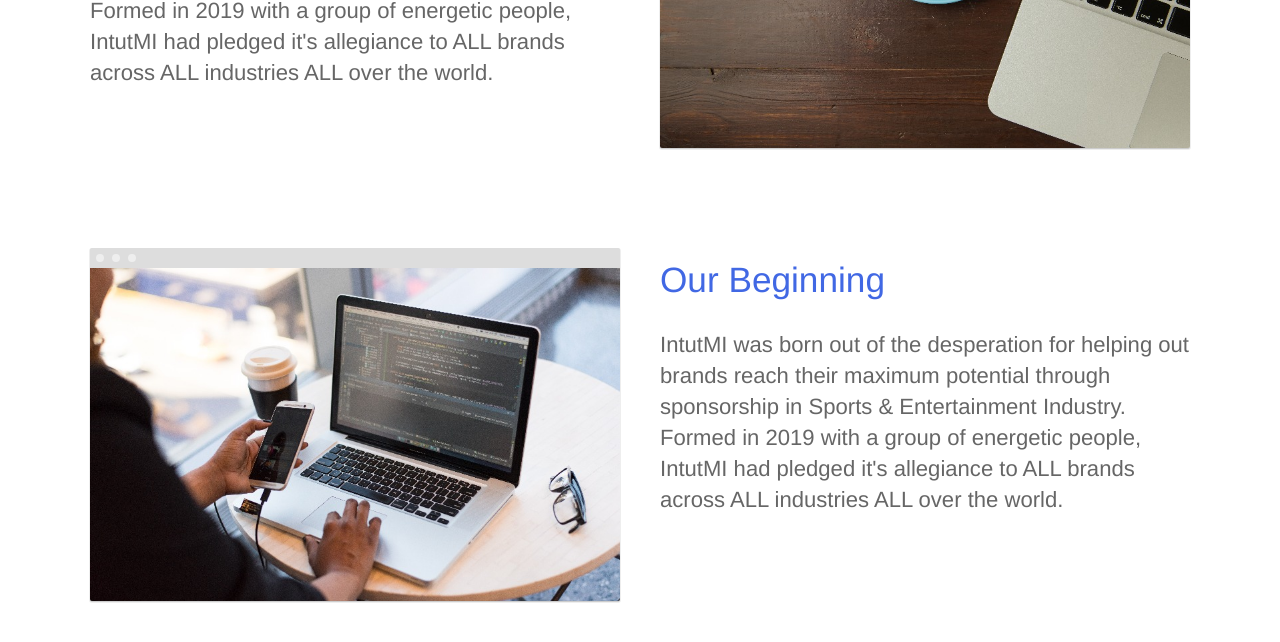
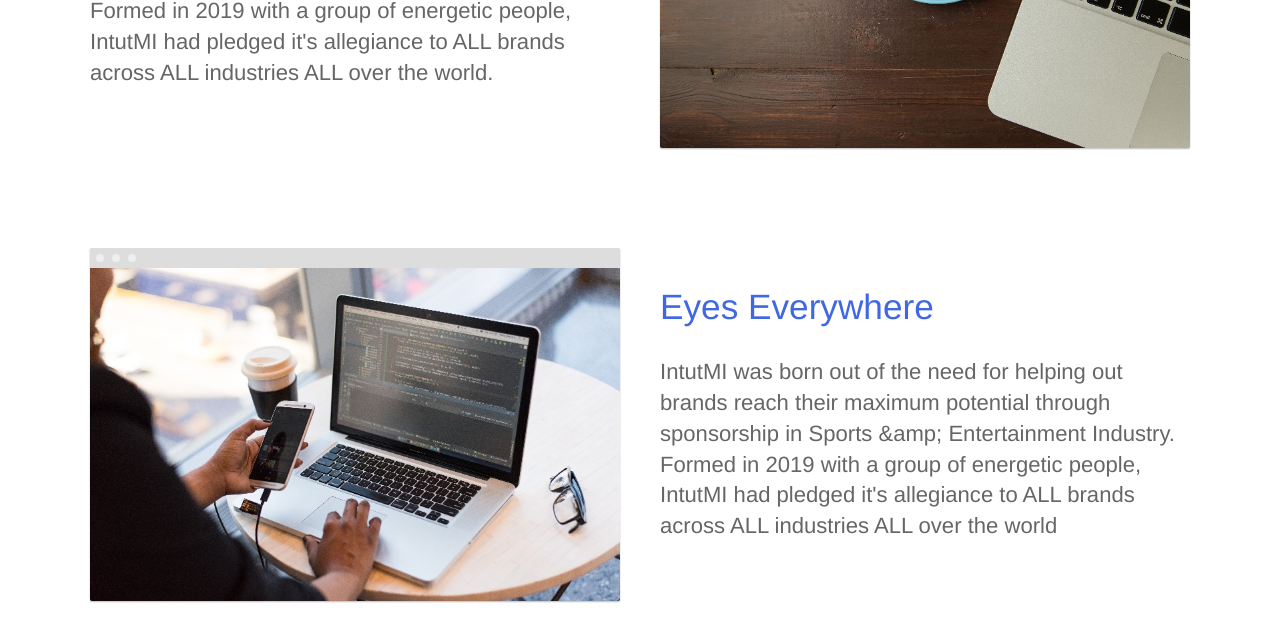
Before and after one commit to intutdev/intutmi.github.io, a Jekyll site: the page built from index.html, in a window 1280 px wide and 1400 px high, scrolled down 1216 px, cut to the strip 0-681 px from the top of the window. Shown: the top 642 px of the strip. Built offline with Jekyll 4.4.1, drawn with Linux system fonts in a browser that asks for light colours; some of the changed text lies outside the part shown.

Commit message:
Updated 2 files via CloudCannon

```diff
--- a/index.html
+++ b/index.html
@@ -28,9 +28,8 @@
 	<section>
 		<div class="container flex">
 			<div class="text editable">
-				<h2 style="color:#4168e4" font-weight:bold="">Our Beginning</h2>
-				<p>IntutMI was born out of the desperation for helping out brands reach their maximum potential through sponsorship in Sports &amp; Entertainment Industry. Formed in 2019 with a group of energetic people, IntutMI had pledged it's allegiance to ALL brands across ALL industries ALL over the world.</p>
-				<p>&nbsp;</p>
+				<h2 style="color:#4168e4" font-weight:bold="">Eyes Everywhere</h2>
+				<p>IntutMI was born out of the need for helping out brands reach their maximum potential through sponsorship in Sports &amp;amp; Entertainment Industry. Formed in 2019 with a group of energetic people, IntutMI had pledged it's allegiance to ALL brands across ALL industries ALL over the world</p>
 			</div>
 			<div class="image">
 				<img src="/images/canva---person-looking-at-phone-and-at-macbook-pro.jpg" alt="Screenshot" class="screenshot editable" width="794" />
@@ -41,9 +40,8 @@
 	<section>
 		<div class="container flex">
 			<div class="text editable">
-				<h2 style="color:#4168e4" font-weight:bold="">Our Beginning</h2>
-				<p>IntutMI was born out of the desperation for helping out brands reach their maximum potential through sponsorship in Sports &amp; Entertainment Industry. Formed in 2019 with a group of energetic people, IntutMI had pledged it's allegiance to ALL brands across ALL industries ALL over the world.</p>
-				<p>&nbsp;</p>
+				<h2 style="color:#4168e4" font-weight:bold="">Everything You Ask For, Just At Cheaper Price</h2>
+				<p>That's because we believe in being the catalyst. We are someone who love our work and want to share our knowledge with you</p>
 			</div>
 			<div class="image">
 				<img src="/images/crw-900h-450-1.undefined" width="794" alt="Screenshot" class="screenshot editable" />
```
Also changed, not shown: _layouts/default.html (indentation only).
